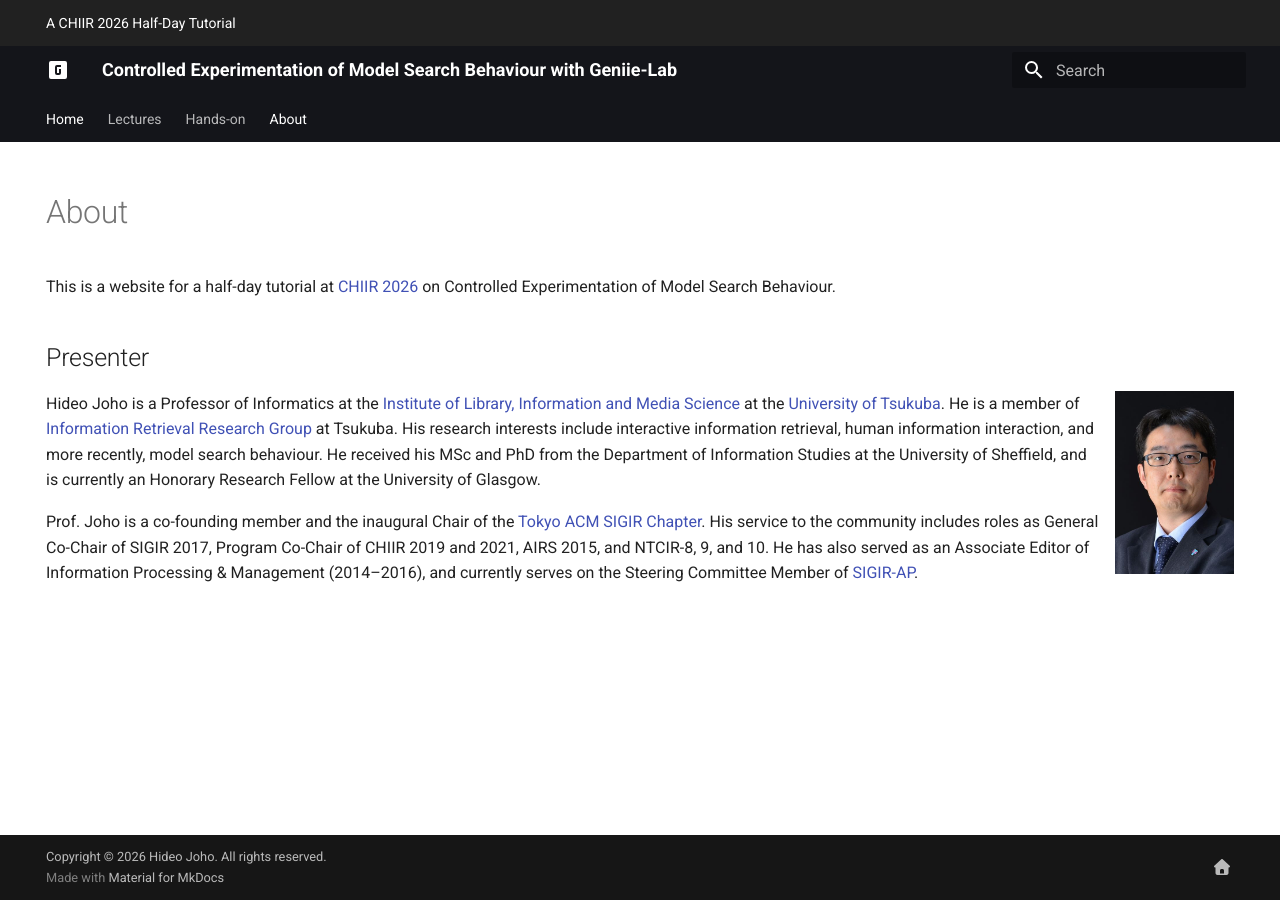
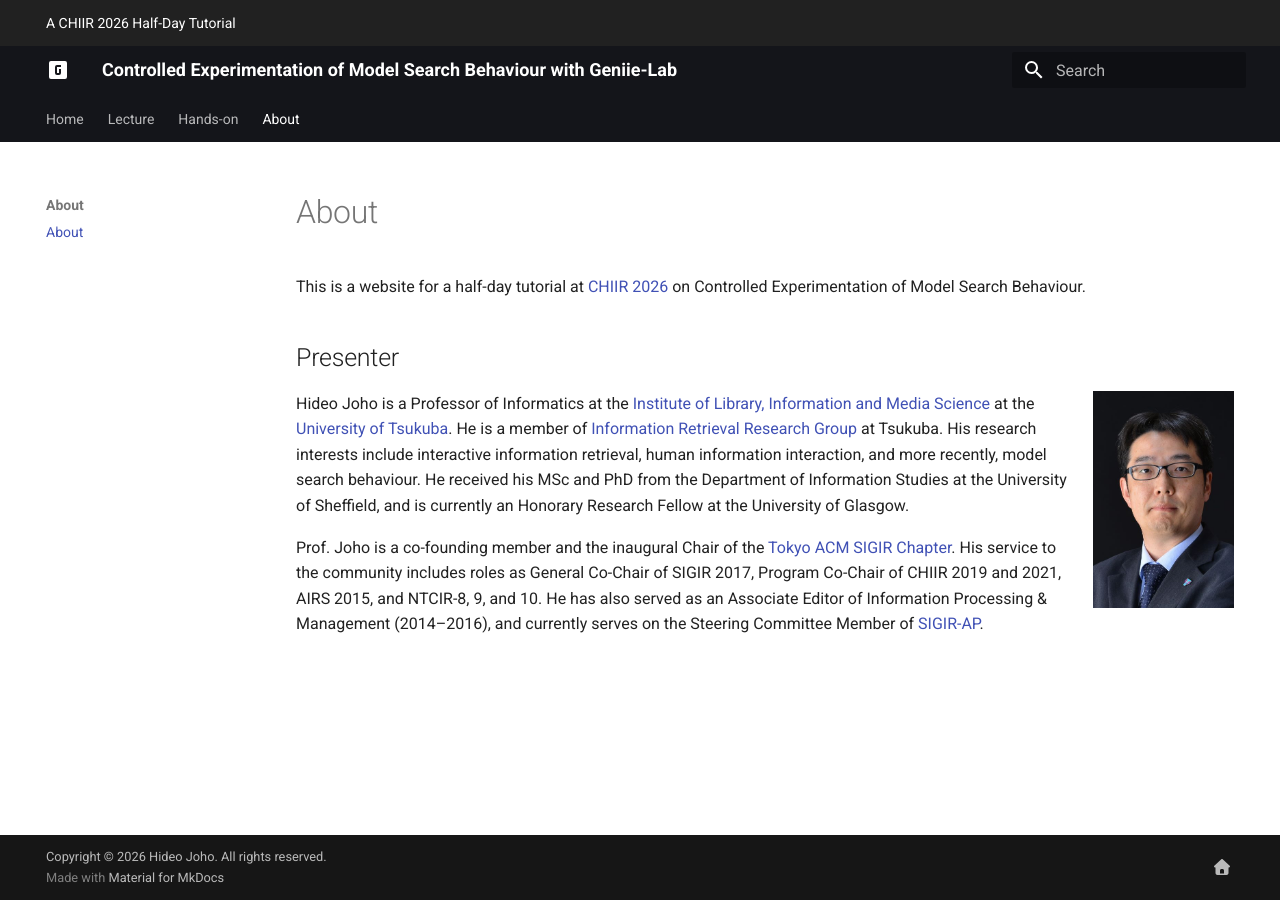
Before and after one commit to geniie-lab/chiir2026, an MkDocs documentation site: the page built from docs/about.md, in a window 1280 px wide. Built offline with MkDocs 1.6.1 and Material for MkDocs 9.7.7, drawn with Linux system fonts in a browser that asks for light colours.

Commit message:
Toggled nav panel

```diff
--- a/docs/about.md
+++ b/docs/about.md
@@ -10,7 +9,7 @@ This is a website for a half-day tutorial at [CHIIR 2026](https://chiir2026.gith
 
 ## Presenter
 
-![](profile.jpg){ align=right width=10% }
+![](profile.jpg){ align=right width=15% }
 
 Hideo Joho is a Professor of Informatics at the [Institute of Library, Information and Media Science](https://www.slis.tsukuba.ac.jp/index-en.html) at the [University of Tsukuba](https://www.tsukuba.ac.jp/en/). He is a member of [Information Retrieval Research Group](https://ir-tsukuba.github.io/) at Tsukuba. His research interests include interactive information retrieval, human information interaction, and more recently, model search behaviour. He received his MSc and PhD from the Department of Information Studies at the University of Sheffield, and is currently an Honorary Research Fellow at the University of Glasgow.
 
--- a/mkdocs.yml
+++ b/mkdocs.yml
@@ -5,7 +5,7 @@ nav:
     - lectures/index.md
     - handson/index.md
     - about.md
-  - Lectures:
+  - Lecture:
     - lectures/index.md
     - Background:
       - lectures/generative_ai_usage.md
@@ -42,7 +42,8 @@ nav:
       - handson/experiments/index.md
     - Data Analysis:
       - handson/data_analysis/index.md
-  - About: about.md
+  - About:
+    - about.md
 theme:
   name: material
   language: en
```
Also changed, not shown: other parts of docs/about.md (+0 -1 lines), docs/index.md (+0 -1 lines).
